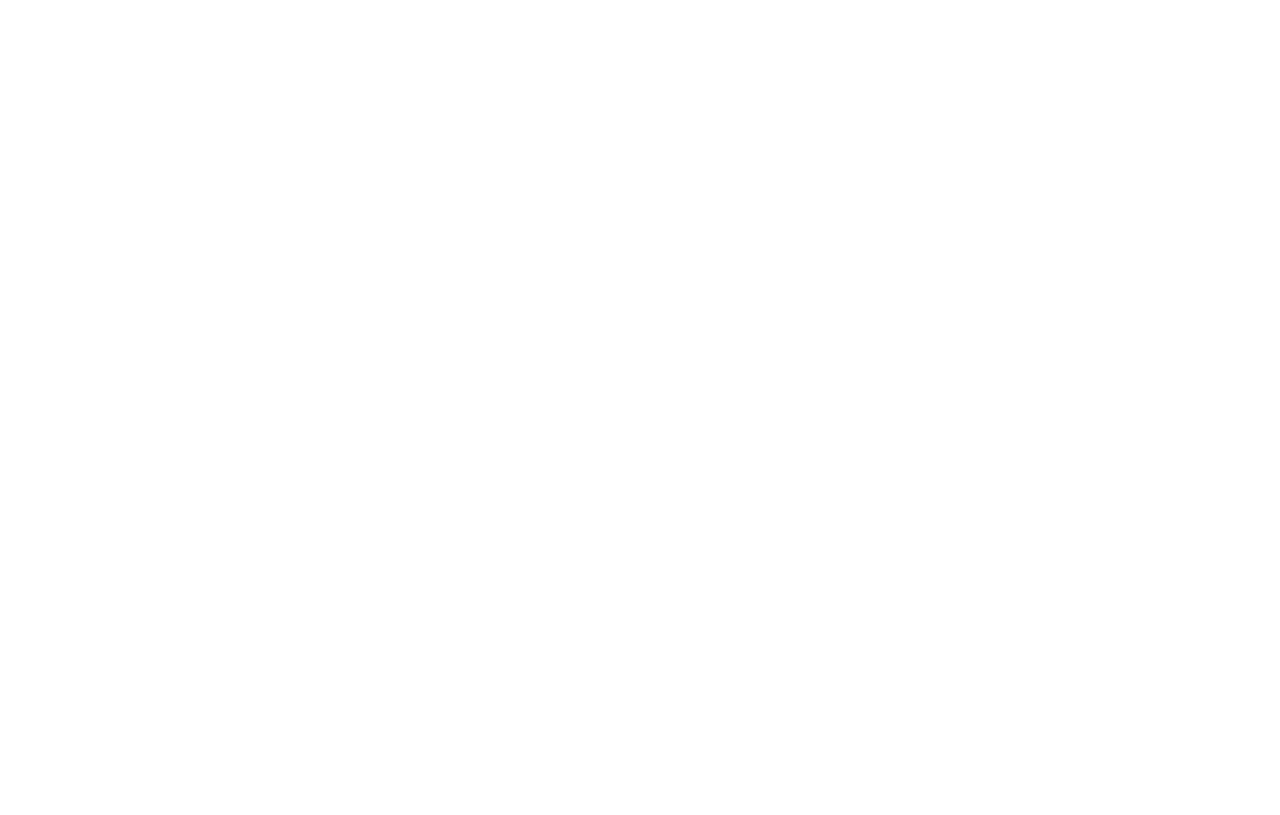
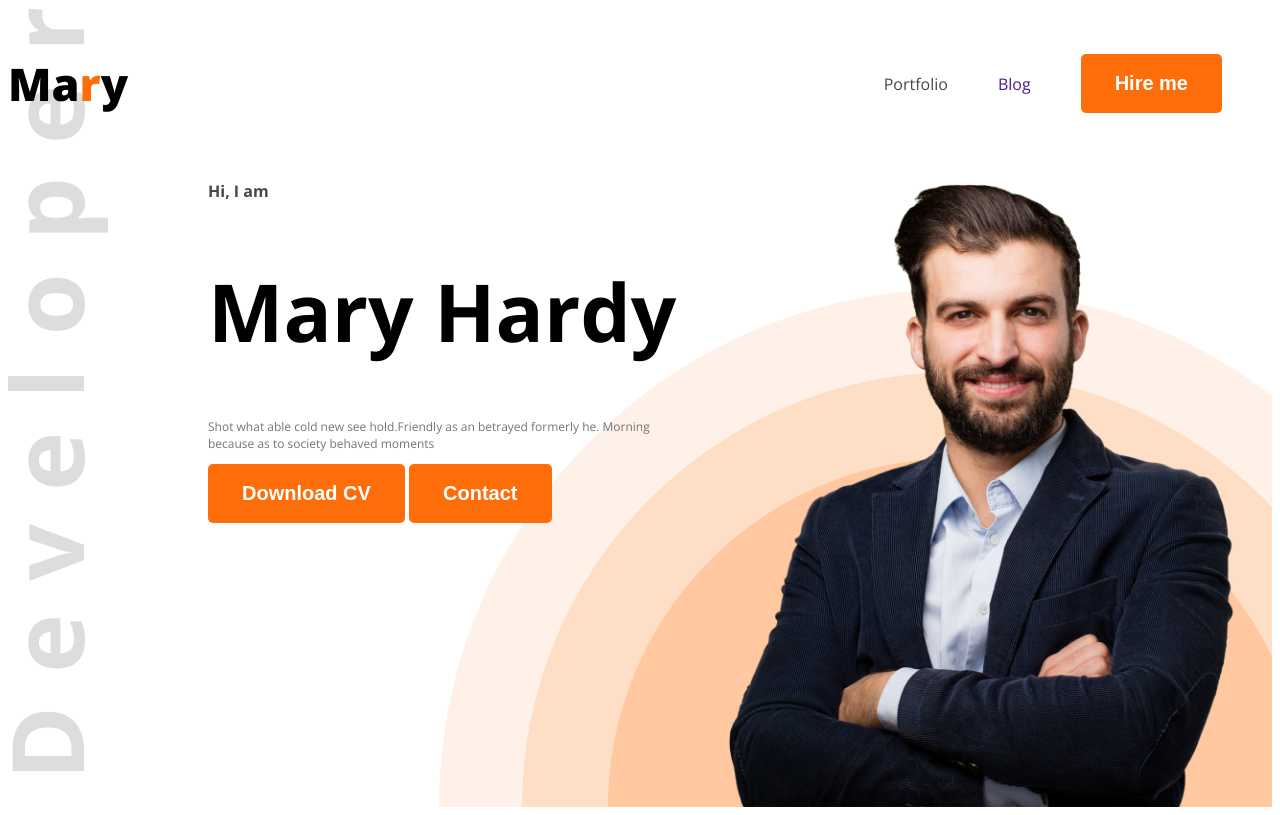
Before and after one commit to nusrathumaira12/Web-dev-portfolio, a plain HTML site: page index.html in a window 1280 px wide. Drawn offline with nearby package versions, Linux system fonts and the light colour scheme.

Commit message:
added a  banner

```diff
--- a/index.html
+++ b/index.html
@@ -4,10 +4,41 @@
     <meta charset="UTF-8">
     <meta name="viewport" content="width=device-width, initial-scale=1.0">
     <title>Web developer portfolio</title>
+    <link rel="preconnect" href="https://fonts.googleapis.com">
+    <link rel="preconnect" href="https://fonts.gstatic.com" crossorigin>
+    <link href="https://fonts.googleapis.com/css2?family=Open+Sans:ital,wght@0,300..800;1,300..800&family=Work+Sans:ital,wght@0,100..900;1,100..900&display=swap" rel="stylesheet">
+
+    <link rel="stylesheet" href="styles/portfolio.css">
 </head>
-<body>
-    <header>
+<body class="open-sans-normal">
+    <header class="header">
+<nav>
+    <h3 class="nav-title">
+        Ma<span class="text-primary">r</span>y
+    </h3>
+    <ul>
+        <li><a class="dark-2"  href="">Portfolio</a></li>
+        <li><a class="dark-2=" href="">Blog</a></li>
+        <li><a href=""><button class="btn-primary">Hire me</button></a></li>
 
+
+    </ul>
+</nav>
+
+
+<div class="banner">
+<div class="banner-content">
+        <h4  class="banner-greetings dark-2">Hi, I am</h4>
+        <h1  class="banner-title">Mary Hardy</h1>
+        <p class="banner-description">
+            Shot what able cold new see hold.Friendly as an betrayed formerly he. Morning because as to society behaved moments
+        </p>
+        <button class="btn-primary">Download CV</button>
+        <button class="btn-primary">Contact</button>
+        </div>
+<img class="banner-profile-pic" src="images/hardy.png" alt="">
+
+</div>
 
     </header>
     <main>
--- /dev/null
+++ b/styles/portfolio.css
@@ -0,0 +1,87 @@
+
+
+
+
+
+
+.open-sans-normal {
+  font-family: "Open Sans", serif;
+  font-optical-sizing: auto;
+  font-style: normal;
+  font-variation-settings:
+    "wdth" 100;
+}
+
+.dark-2{
+    color:#474747
+}
+/* shared  style */
+.text-primary{
+    color: #FD6E0A;
+}
+
+/* nav styles */
+nav{
+    display: flex;
+    align-items: center;
+    justify-content: space-between;
+    margin: 50px 200p;
+}
+.nav-title{
+    font-weight: 800;
+    font-size: 45px;
+}
+.btn-primary{
+    background-color: #FD6E0A;
+    font-weight: bold;
+    color: white;
+    padding: 18px 34px;
+    border-radius: 5px;
+    font-size: 20px;
+    border: none;
+}
+nav ul li{
+    list-style: none;
+    margin-right: 50px;
+}
+nav li a{
+    text-decoration: none;
+    font-size: 20;
+}
+nav ul{
+
+    display: flex;
+    align-items: center;
+}
+/* banner styles */
+.header{
+    background-image: url('../images/developer.png') , url('../images/header_bg.png');
+    background-repeat: no-repeat;
+    background-position: top left,  bottom right;
+}
+.banner {
+    display: flex;
+    justify-content: space-between;
+    margin : 0 30px 0 200px;
+}
+.btn-greetings{
+    font-size: 40;
+    font-weight: 600  px;
+    }
+
+.banner-title  {
+    font-weight: bold;
+    font-size: 80px;
+}
+.banner-description {
+    font-size: 12px;
+    color: #757575;
+
+}
+.banner-profile-pic{
+    width: 560px;
+}
+.banner-content{
+width: 580px;
+
+}
```
